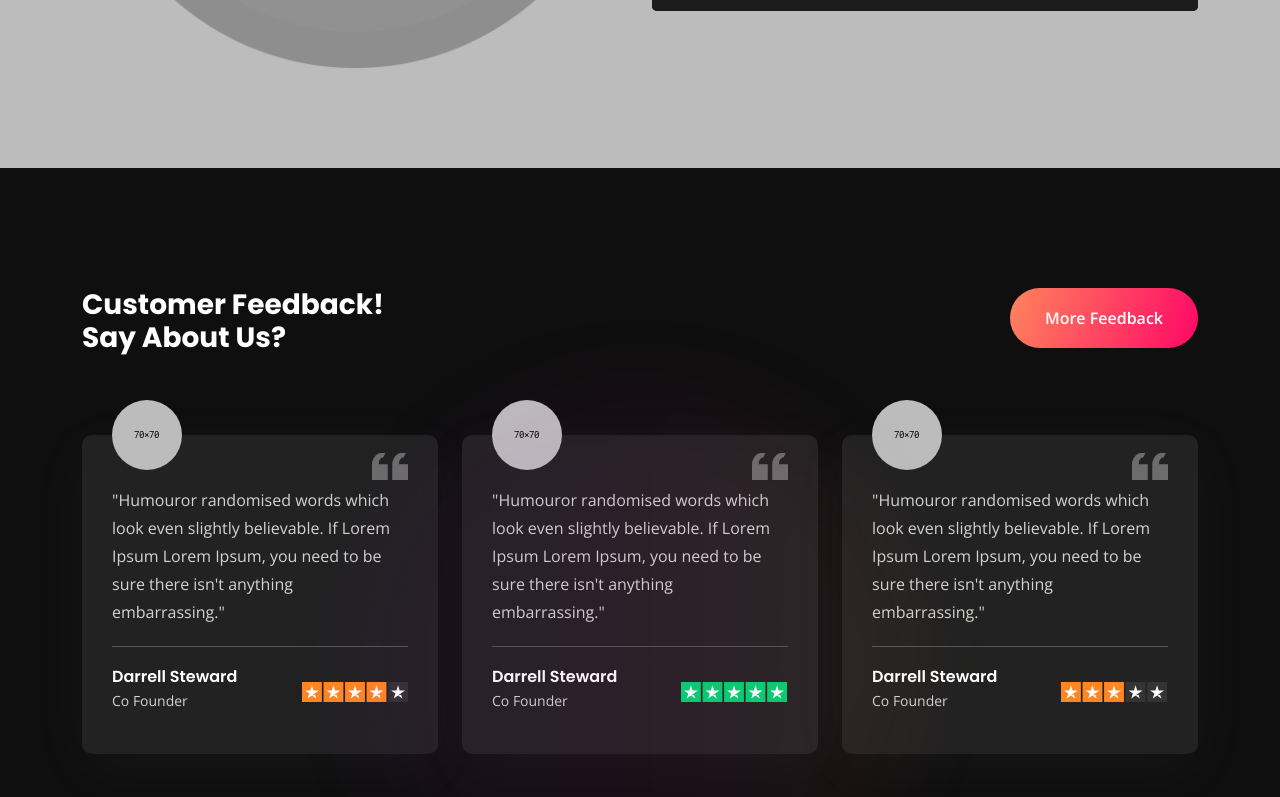
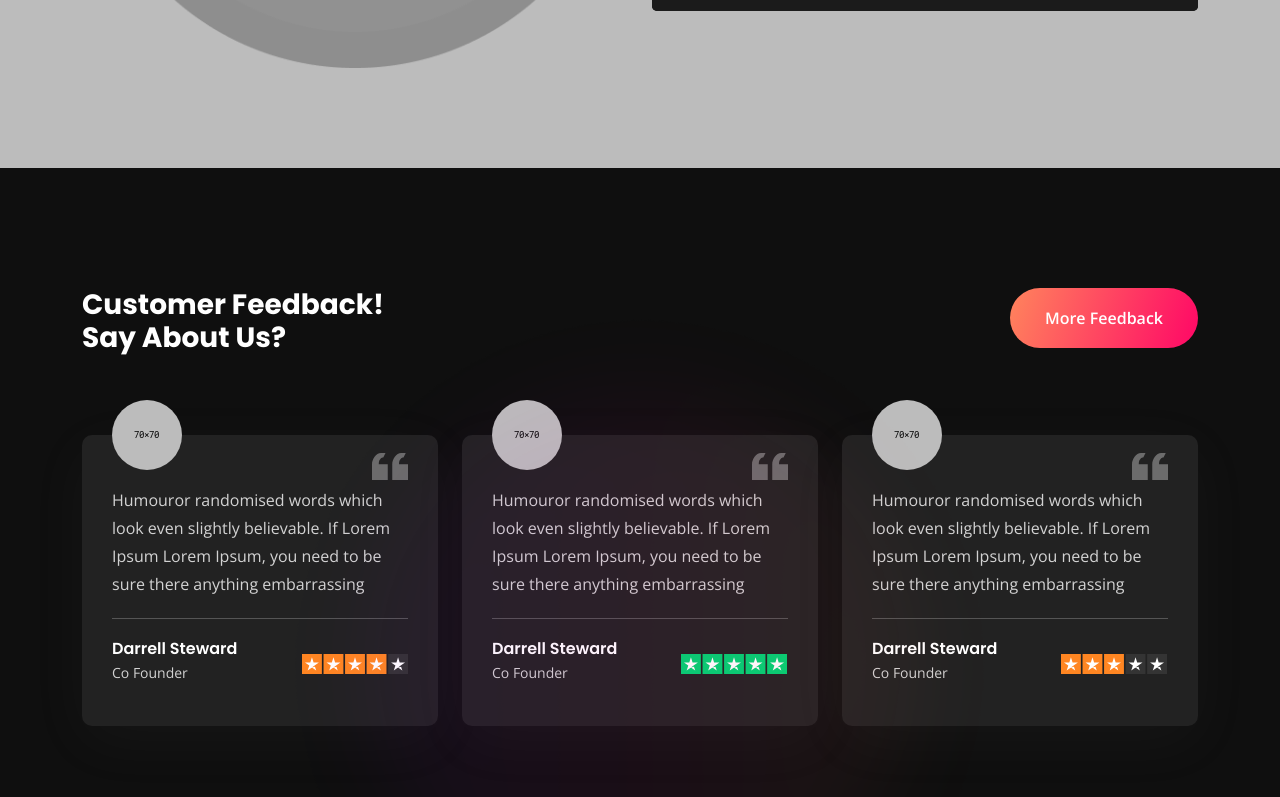
Before and after one commit to boclair-temgoua/birevo-web-site, a Next.js app: page /game-solution in a window 1280 px wide. Shown: the part 5794-6591 px from the top of the page. Built offline with nearby package versions, Linux system fonts and the light colour scheme.

Commit message:
fix(general): fix bug import

```diff
--- a/src/components/pricing/GamePrice.js
+++ b/src/components/pricing/GamePrice.js
@@ -11,7 +11,7 @@ export default function GamePrice() {
               <h2 className="text-white mb-4">Check Out Our Hosting Suite</h2>
               <p className="m-0 text-off-white">
                 There are many variations of passages of Lorem Ipsum available,
-                but the majority randomised words which don't look even slightly
+                but the majority randomised words which look even slightly
                 believable.
               </p>
             </div>
--- a/src/components/review/GameReview.js
+++ b/src/components/review/GameReview.js
@@ -45,9 +45,9 @@ export default function GameReview() {
                                 </svg>
                             </span>
                             <p className="mt-3 text-off-white">
-                                "Humouror randomised words which look even slightly believable. If
-                                Lorem Ipsum Lorem Ipsum, you need to be sure there isn't anything
-                                embarrassing."
+                                Humouror randomised words which look even slightly believable. If
+                                Lorem Ipsum Lorem Ipsum, you need to be sure there  anything
+                                embarrassing
                             </p>
                             <hr className="spacer" />
                             <div
@@ -90,9 +90,9 @@ export default function GameReview() {
                                 </svg>
                             </span>
                             <p className="mt-3 text-off-white">
-                                "Humouror randomised words which look even slightly believable. If
-                                Lorem Ipsum Lorem Ipsum, you need to be sure there isn't anything
-                                embarrassing."
+                            Humouror randomised words which look even slightly believable. If
+                                Lorem Ipsum Lorem Ipsum, you need to be sure there anything
+                                embarrassing
                             </p>
                             <hr className="spacer" />
                             <div
@@ -135,9 +135,9 @@ export default function GameReview() {
                                 </svg>
                             </span>
                             <p className="mt-3 text-off-white">
-                                "Humouror randomised words which look even slightly believable. If
-                                Lorem Ipsum Lorem Ipsum, you need to be sure there isn't anything
-                                embarrassing."
+                            Humouror randomised words which look even slightly believable. If
+                                Lorem Ipsum Lorem Ipsum, you need to be sure there  anything
+                                embarrassing
                             </p>
                             <hr className="spacer" />
                             <div
--- a/src/components/server/GameServer.js
+++ b/src/components/server/GameServer.js
@@ -116,7 +116,7 @@ export default function GameServer() {
                                 <a className='text-decoration-none'>
                                     <div className='d-flex align-items-center'>
                                         <img src="/server/s8.png" className='img-fluid me-3' alt="server" />
-                                        <h5 className='m-0 text-white fw-medium'>Garry's Mod</h5>
+                                        <h5 className='m-0 text-white fw-medium'>{`Garry's Mod`}</h5>
                                     </div>
                                 </a>
                             </Link>
```
Also changed, not shown: src/components/faq/FaqFour.js (+9 -9 lines), src/components/services/CyberService.js (+12 -12 lines), src/layout/Footer/FooterTwo.tsx (+4 -4 lines).
